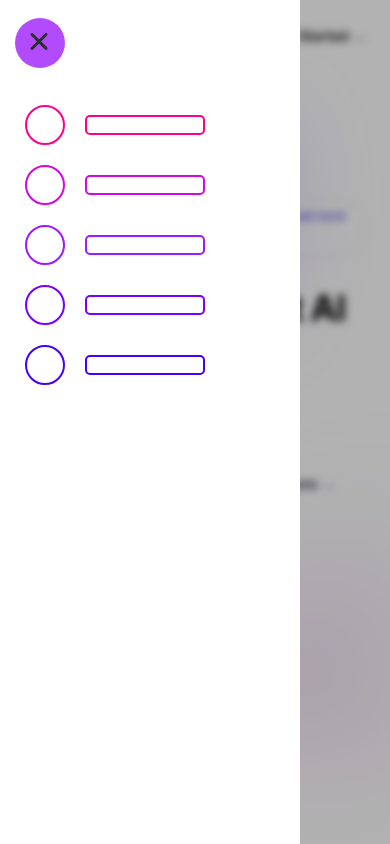
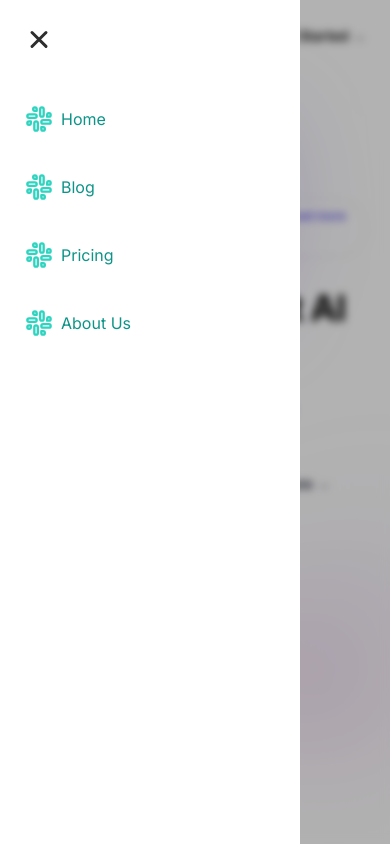
Before and after one commit to rabius-sunny/aihorizon, a Next.js app: page / in a window 390 px wide. Both pictures are taken after a click on the button 40 px from the left and 43 px from the top of the page. Built offline with nearby package versions, Linux system fonts and the light colour scheme.

Commit message:
[UP] navbar with framer-motion

```diff
--- a/app/globals.css
+++ b/app/globals.css
@@ -27,12 +27,11 @@
   -ms-user-select: none;
   cursor: pointer;
   position: absolute;
-  top: 18px;
+  top: 16px;
   left: 15px;
   width: 50px;
   height: 50px;
   border-radius: 50%;
-  background: #b24bfc;
   display: flex;
   justify-content: center;
   align-items: center;
@@ -53,23 +52,8 @@
 
 .nav__li {
   list-style: none;
-  margin-bottom: 20px;
+  margin-bottom: 40px;
   display: flex;
   align-items: center;
   cursor: pointer;
 }
-
-.icon-placeholder {
-  width: 40px;
-  height: 40px;
-  border-radius: 50%;
-  flex: 40px 0;
-  margin-right: 20px;
-}
-
-.text-placeholder {
-  border-radius: 5px;
-  width: 200px;
-  height: 20px;
-  flex: 1;
-}
--- a/components/shared/nav/SideNavbar.tsx
+++ b/components/shared/nav/SideNavbar.tsx
@@ -1,6 +1,9 @@
 'use client'
 
+import Link from 'next/link'
+import { siteConfig } from '@/configs/site'
 import { motion } from 'framer-motion'
+import { Slack } from 'lucide-react'
 
 const linkVariants = {
   open: {
@@ -27,10 +30,7 @@ const navVariants = {
   },
 }
 
-const colors = ['#FF008C', '#D309E1', '#9C1AFF', '#7700FF', '#4400FF']
-
-const MenuItem = ({ i }: { i: number }) => {
-  const style = { border: `2px solid ${colors[i]}` }
+const MenuItem = ({ item }: { item: TNavItem }) => {
   return (
     <motion.li
       variants={linkVariants}
@@ -38,8 +38,10 @@ const MenuItem = ({ i }: { i: number }) => {
       whileHover={{ scale: 1.1 }}
       whileTap={{ scale: 0.95 }}
     >
-      <div className='icon-placeholder' style={style} />
-      <div className='text-placeholder' style={style} />
+      <Slack className='text-teal-400 h-7 w-7 mr-2' />
+      <Link href={item.href} className='text-teal-600'>
+        {item.label}
+      </Link>
     </motion.li>
   )
 }
@@ -47,8 +49,8 @@ const MenuItem = ({ i }: { i: number }) => {
 export default function SideNavbar() {
   return (
     <motion.ul variants={navVariants} className='nav__ul'>
-      {[0, 1, 2, 3, 4].map((i) => (
-        <MenuItem i={i} key={i} />
+      {siteConfig.navItems.map((item: TNavItem, idx) => (
+        <MenuItem item={item} key={idx} />
       ))}
     </motion.ul>
   )
--- a/components/shared/nav/Toggle.tsx
+++ b/components/shared/nav/Toggle.tsx
@@ -19,6 +19,7 @@ export default function NavToggler({ toggle }: { toggle: any }) {
             closed: { d: 'M 2 2.5 L 20 2.5' },
             open: { d: 'M 3 16.5 L 17 2.5' },
           }}
+          transition={{ duration: 0.5 }}
         />
         <Path
           d='M 2 9.423 L 20 9.423'
@@ -26,13 +27,14 @@ export default function NavToggler({ toggle }: { toggle: any }) {
             closed: { opacity: 1 },
             open: { opacity: 0 },
           }}
-          transition={{ duration: 0.1 }}
+          transition={{ duration: 0.5 }}
         />
         <Path
           variants={{
             closed: { d: 'M 2 16.346 L 20 16.346' },
             open: { d: 'M 3 2.5 L 17 16.346' },
           }}
+          transition={{ duration: 0.5 }}
         />
       </svg>
     </button>
--- a/components/shared/nav/index.tsx
+++ b/components/shared/nav/index.tsx
@@ -1,7 +1,7 @@
 'use client'
 
 import Link from 'next/link'
-import { siteConfit } from '@/configs/site'
+import { siteConfig } from '@/configs/site'
 import { motion, useCycle } from 'framer-motion'
 
 import ThemeSwitcher from '../themeSwitcher'
@@ -18,7 +18,7 @@ const sidebar = {
     },
   }),
   closed: {
-    clipPath: 'circle(30px at 40px 40px)',
+    clipPath: 'circle(20px at 40px 40px)',
     transition: {
       delay: 0.5,
       type: 'spring',
@@ -34,16 +34,16 @@ export default function Navbar() {
   return (
     <header className=''>
       <div
-        className='flex items-center justify-between p-6 lg:px-8'
+        className='flex items-center justify-between p-6 md:px-8'
         aria-label='Global'
       >
-        <div className='flex lg:flex-1'>
-          <a href='#' className='-m-1.5 p-1.5'>
+        <div className='flex md:flex-1 ml-14 md:ml-0'>
+          <Link href='/'>
             <span className='sr-only'>Your Company</span>
             aihorizon
-          </a>
+          </Link>
         </div>
-        <div className='z-[1000] lg:hidden'>
+        <div className='z-[1000] md:hidden'>
           <motion.nav
             className='motionnav'
             initial={false}
@@ -60,8 +60,8 @@ export default function Navbar() {
             aria-hidden='true'
           />
         )}
-        <div className='hidden lg:flex lg:gap-x-12'>
-          {siteConfit.navItems.map((item: { label: string; href: string }) => (
+        <div className='hidden md:flex md:gap-x-12'>
+          {siteConfig.navItems.map((item: { label: string; href: string }) => (
             <Link
               key={item.label}
               href={item.href}
--- a/components/shared/themeSwitcher.tsx
+++ b/components/shared/themeSwitcher.tsx
@@ -1,6 +1,7 @@
 'use client'
 
 import { useIsSSR } from '@react-aria/ssr'
+import { MoonStar, Sun } from 'lucide-react'
 import { useTheme } from 'next-themes'
 
 export default function ThemeSwitcher() {
@@ -13,7 +14,11 @@ export default function ThemeSwitcher() {
 
   return (
     <button type='button' onClick={onChange}>
-      {theme === 'light' || isSSR ? 'dark' : 'light'}
+      {theme === 'light' || isSSR ? (
+        <MoonStar color='darkblue' />
+      ) : (
+        <Sun color='yellow' />
+      )}
     </button>
   )
 }
--- a/configs/site.ts
+++ b/configs/site.ts
@@ -1,6 +1,6 @@
-export type SiteConfig = typeof siteConfit
+export type SiteConfig = typeof siteConfig
 
-export const siteConfit = {
+export const siteConfig = {
   name: 'AI Horizon',
   description: 'Productivity goes on the power of AI',
   navItems: [
```
Also changed, not shown: index.d.ts (+11 -0 lines).
